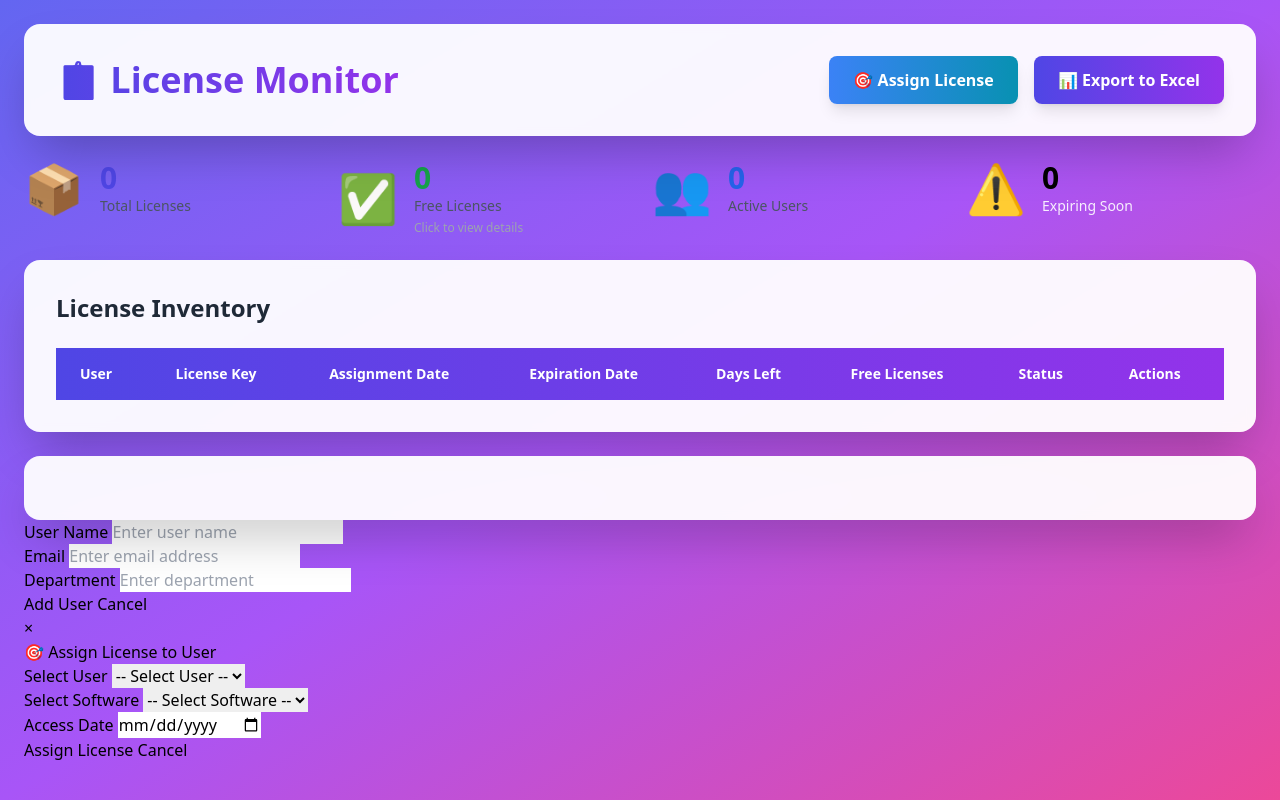
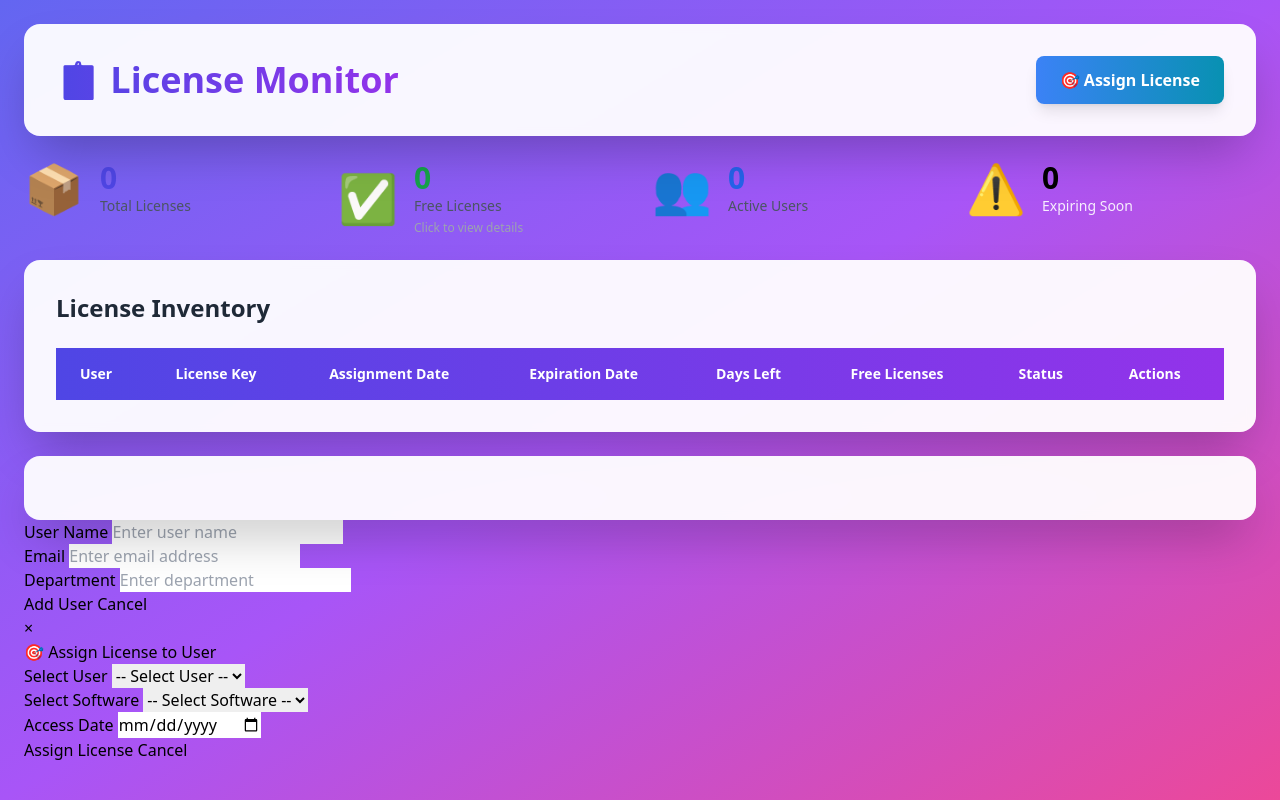
Before and after one commit to axyco2004-cyber/license-monitoring, a website: page index.html in a window 1280 px wide. Drawn offline with nearby package versions, Linux system fonts and the light colour scheme; a script that the page names is missing.

Commit message:
Consolidate all actions under Assign License dropdown menu

```diff
--- a/index.html
+++ b/index.html
@@ -76,11 +76,9 @@
                         <div class="dropdown-content">
                             <button onclick="showAddLicenseModal()">📄 Add License</button>
                             <button onclick="showAssignLicenseModal()">🔗 Assign to User</button>
+                            <button onclick="exportToExcel()">📊 Export to Excel</button>
                         </div>
                     </div>
-                    <button onclick="exportToExcel()" class="bg-gradient-to-r from-indigo-600 to-purple-600 hover:from-indigo-700 hover:to-purple-700 text-white px-6 py-3 rounded-lg font-semibold shadow-lg hover:shadow-xl transition-all duration-300 hover:-translate-y-0.5">
-                        📊 Export to Excel
-                    </button>
                 </div>
             </div>
         </header>
```
